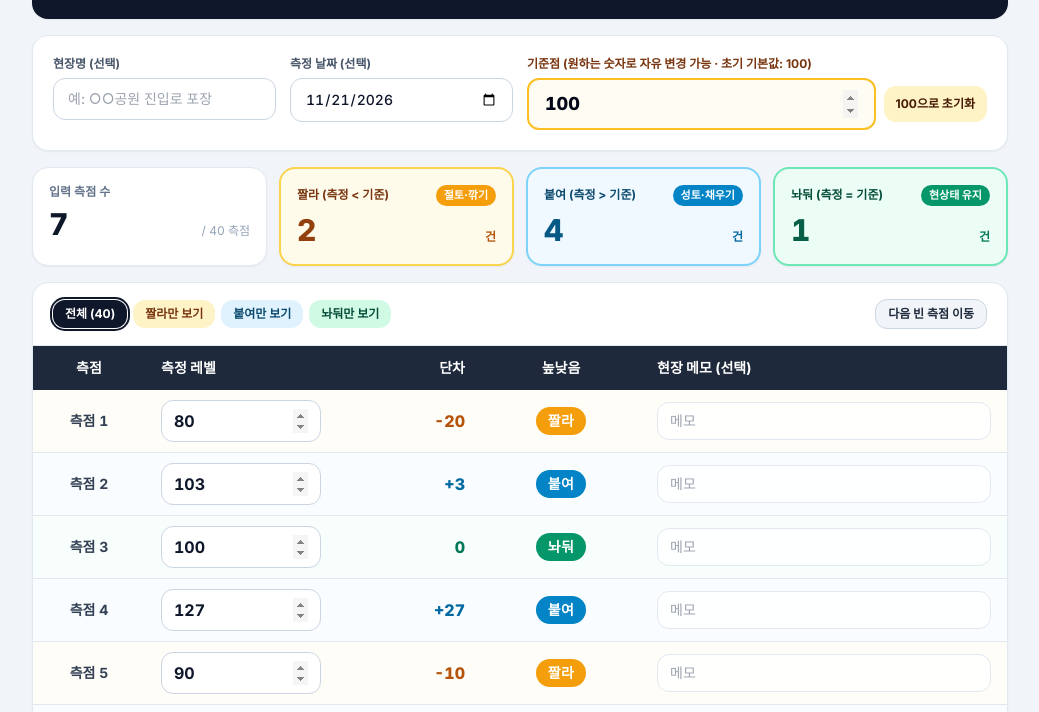
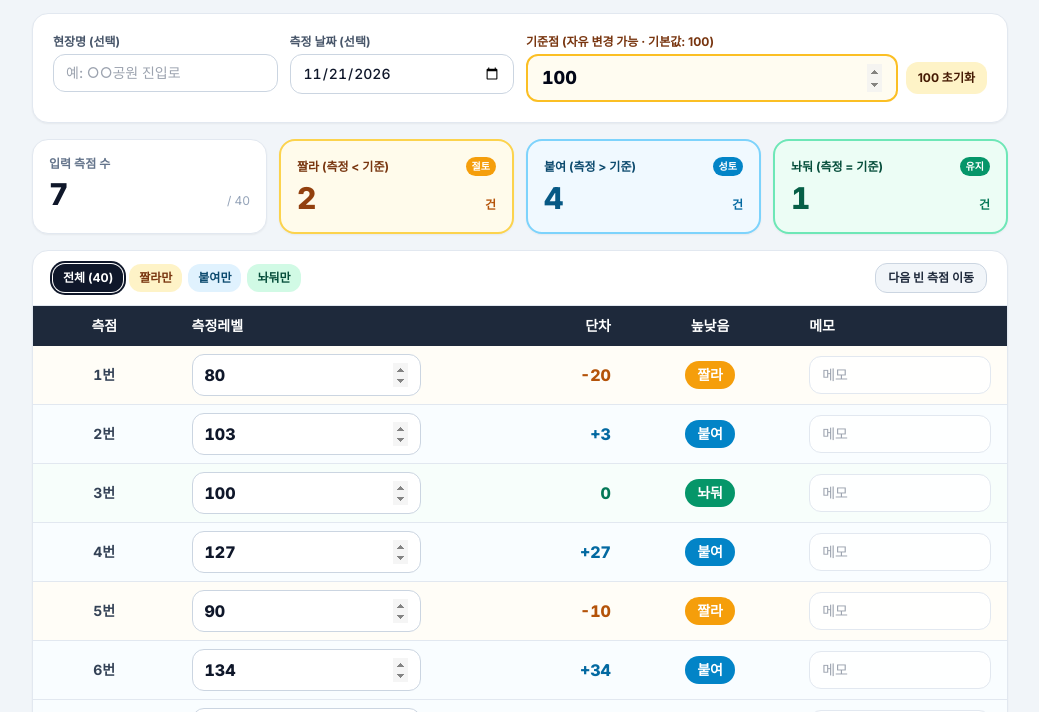
Before and after one commit to easydesign2009/level-calc, a plain HTML site: page index.html in a window 1280 px wide. Shown: the part 164-876 px from the top of the page, without its empty margins (120-1159 px from the left). Drawn offline with nearby package versions, Linux system fonts and the light colour scheme.

Commit message:
Update index.html

```diff
--- a/index.html
+++ b/index.html
@@ -26,46 +26,46 @@
   </style>
 </head>
 <body class="bg-slate-100 text-slate-900 min-h-screen pb-12">
-  <div class="max-w-5xl mx-auto px-3 sm:px-6 pt-4 sm:pt-6 space-y-4">
+  <div class="max-w-5xl mx-auto px-2.5 sm:px-6 pt-3 sm:pt-6 space-y-3.5 sm:space-y-4">
     <!-- 상단 타이틀 및 공유/초기화 액션 바 -->
     <header class="bg-slate-900 text-white rounded-2xl p-4 sm:p-6 shadow-sm">
-      <div class="flex flex-col md:flex-row md:items-center md:justify-between gap-4">
+      <div class="flex flex-col md:flex-row md:items-center md:justify-between gap-3.5">
         <div>
-          <div class="inline-flex items-center gap-2 px-2.5 py-1 rounded-full bg-amber-400/15 border border-amber-300/30 text-amber-300 text-xs font-semibold mb-2">
+          <div class="inline-flex items-center gap-2 px-2.5 py-1 rounded-full bg-amber-400/15 border border-amber-300/30 text-amber-300 text-xs font-semibold mb-1.5">
             <span>현장 레벨 측정 · 단차 자동 판정</span>
           </div>
           <h1 class="text-xl sm:text-2xl font-extrabold tracking-tight">레벨 계산기</h1>
           <p class="text-xs sm:text-sm text-slate-300 mt-1">
-            기준점 대비 측정 레벨의 단차(<span class="font-semibold text-white">측정값 - 기준점</span>)와 작업 구분(<span class="text-amber-300 font-semibold">짤라</span> · <span class="text-sky-300 font-semibold">붙여</span> · <span class="text-emerald-300 font-semibold">놔둬</span>)을 즉시 계산합니다.
+            단차(<span class="font-semibold text-white">측정값 - 기준점</span>) · 구분(<span class="text-amber-300 font-semibold">짤라</span> · <span class="text-sky-300 font-semibold">붙여</span> · <span class="text-emerald-300 font-semibold">놔둬</span>) 자동 계산
           </p>
         </div>
 
-        <div class="flex flex-wrap items-center gap-2">
+        <div class="flex flex-wrap items-center gap-1.5 sm:gap-2">
           <button
             type="button"
             onclick="copySummaryText()"
-            class="px-3.5 py-2.5 rounded-xl bg-amber-400 hover:bg-amber-300 text-slate-950 text-xs sm:text-sm font-bold transition shadow-sm active:scale-[0.99]"
+            class="px-3 py-2 rounded-xl bg-amber-400 hover:bg-amber-300 text-slate-950 text-xs sm:text-sm font-bold transition shadow-sm active:scale-[0.99]"
           >
             요약 복사
           </button>
           <button
             type="button"
             onclick="exportCsv()"
-            class="px-3.5 py-2.5 rounded-xl bg-slate-800 hover:bg-slate-700 text-white border border-slate-700 text-xs sm:text-sm font-semibold transition active:scale-[0.99]"
+            class="px-3 py-2 rounded-xl bg-slate-800 hover:bg-slate-700 text-white border border-slate-700 text-xs sm:text-sm font-semibold transition active:scale-[0.99]"
           >
             CSV 저장
           </button>
           <button
             type="button"
             onclick="resetSampleData()"
-            class="px-3.5 py-2.5 rounded-xl bg-slate-800 hover:bg-slate-700 text-slate-200 border border-slate-700 text-xs sm:text-sm font-medium transition active:scale-[0.99]"
+            class="px-3 py-2 rounded-xl bg-slate-800 hover:bg-slate-700 text-slate-200 border border-slate-700 text-xs sm:text-sm font-medium transition active:scale-[0.99]"
           >
             샘플 복원
           </button>
           <button
             type="button"
             onclick="clearAllMeasurements()"
-            class="px-3.5 py-2.5 rounded-xl bg-rose-950/70 hover:bg-rose-900 text-rose-200 border border-rose-800/60 text-xs sm:text-sm font-medium transition active:scale-[0.99]"
+            class="px-3 py-2 rounded-xl bg-rose-950/70 hover:bg-rose-900 text-rose-200 border border-rose-800/60 text-xs sm:text-sm font-medium transition active:scale-[0.99]"
           >
             측정값 비우기
           </button>
@@ -77,10 +77,10 @@
     </header>
 
     <!-- 현장 정보 + 기준점 설정 카드 -->
-    <section class="bg-white rounded-2xl border border-slate-200 shadow-sm p-4 sm:p-5">
-      <div class="grid grid-cols-1 sm:grid-cols-2 lg:grid-cols-4 gap-3.5">
+    <section class="bg-white rounded-2xl border border-slate-200 shadow-sm p-3.5 sm:p-5">
+      <div class="grid grid-cols-1 sm:grid-cols-2 lg:grid-cols-4 gap-3">
         <div>
-          <label for="siteName" class="block text-xs font-bold text-slate-600 mb-1.5">
+          <label for="siteName" class="block text-xs font-bold text-slate-600 mb-1">
             현장명 (선택)
           </label>
           <input
@@ -89,27 +89,27 @@
             autocomplete="off"
             autocorrect="off"
             autocapitalize="off"
-            placeholder="예: ○○공원 진입로 포장"
+            placeholder="예: ○○공원 진입로"
             oninput="handleSiteNameInput(this.value)"
-            class="w-full rounded-xl border border-slate-300 bg-white px-3.5 py-2.5 text-sm font-medium text-slate-900 focus:outline-none focus:ring-2 focus:ring-slate-900"
+            class="w-full rounded-xl border border-slate-300 bg-white px-3 py-2 text-sm font-medium text-slate-900 focus:outline-none focus:ring-2 focus:ring-slate-900"
           />
         </div>
 
         <div>
-          <label for="measureDate" class="block text-xs font-bold text-slate-600 mb-1.5">
+          <label for="measureDate" class="block text-xs font-bold text-slate-600 mb-1">
             측정 날짜 (선택)
           </label>
           <input
             id="measureDate"
             type="date"
             onchange="handleDateChange(this.value)"
-            class="w-full rounded-xl border border-slate-300 bg-white px-3.5 py-2.5 text-sm font-medium text-slate-900 tabular-nums focus:outline-none focus:ring-2 focus:ring-slate-900"
+            class="w-full rounded-xl border border-slate-300 bg-white px-3 py-2 text-sm font-medium text-slate-900 tabular-nums focus:outline-none focus:ring-2 focus:ring-slate-900"
           />
         </div>
 
         <div class="sm:col-span-2 lg:col-span-2">
-          <label for="referencePoint" class="block text-xs font-bold text-amber-900 mb-1.5">
-            기준점 (원하는 숫자로 자유 변경 가능 · 초기 기본값: 100)
+          <label for="referencePoint" class="block text-xs font-bold text-amber-900 mb-1">
+            기준점 (자유 변경 가능 · 기본값: 100)
           </label>
           <div class="flex items-center gap-2">
             <input
@@ -119,15 +119,15 @@
               inputmode="decimal"
               value="100"
               oninput="handleRefChange()"
-              class="w-full rounded-xl border-2 border-amber-400 bg-amber-50/60 px-4 py-2.5 text-base sm:text-lg font-extrabold text-slate-950 tabular-nums focus:outline-none focus:ring-2 focus:ring-amber-500"
+              class="w-full rounded-xl border-2 border-amber-400 bg-amber-50/70 px-3.5 py-2 text-base sm:text-lg font-extrabold text-slate-950 tabular-nums focus:outline-none focus:ring-2 focus:ring-amber-500"
             />
             <button
               type="button"
               onclick="setRefDefault()"
-              class="px-3 py-2.5 rounded-xl bg-amber-100 hover:bg-amber-200 text-amber-950 text-xs font-bold shrink-0 transition"
+              class="px-3 py-2 rounded-xl bg-amber-100 hover:bg-amber-200 text-amber-950 text-xs font-bold shrink-0 transition"
               title="기준점을 100으로 되돌리기"
             >
-              100으로 초기화
+              100 초기화
             </button>
           </div>
         </div>
@@ -135,43 +135,43 @@
     </section>
 
     <!-- 실시간 요약 KPI 카드 4종 -->
-    <section class="grid grid-cols-2 lg:grid-cols-4 gap-3">
-      <div class="bg-white rounded-2xl border border-slate-200 p-4 shadow-sm">
+    <section class="grid grid-cols-2 lg:grid-cols-4 gap-2.5 sm:gap-3">
+      <div class="bg-white rounded-2xl border border-slate-200 p-3.5 sm:p-4 shadow-sm">
         <div class="text-xs font-semibold text-slate-500">입력 측점 수</div>
-        <div class="flex items-baseline justify-between mt-1.5">
+        <div class="flex items-baseline justify-between mt-1">
           <span id="kpiCount" class="text-2xl sm:text-3xl font-extrabold text-slate-900 tabular-nums">7</span>
-          <span class="text-xs text-slate-400 tabular-nums">/ 40 측점</span>
+          <span class="text-xs text-slate-400 tabular-nums">/ 40</span>
         </div>
       </div>
 
-      <div class="bg-amber-50 rounded-2xl border-2 border-amber-300 p-4 shadow-sm">
-        <div class="flex items-center justify-between">
+      <div class="bg-amber-50 rounded-2xl border-2 border-amber-300 p-3.5 sm:p-4 shadow-sm">
+        <div class="flex items-center justify-between gap-1">
           <span class="text-xs font-bold text-amber-900">짤라 (측정 &lt; 기준)</span>
-          <span class="px-2 py-0.5 rounded-full bg-amber-500 text-white text-[11px] font-extrabold">절토·깎기</span>
+          <span class="px-1.5 py-0.5 rounded-full bg-amber-500 text-white text-[10px] font-extrabold shrink-0">절토</span>
         </div>
-        <div class="flex items-baseline justify-between mt-1.5">
+        <div class="flex items-baseline justify-between mt-1">
           <span id="kpiCut" class="text-2xl sm:text-3xl font-extrabold text-amber-800 tabular-nums">2</span>
           <span class="text-xs font-semibold text-amber-700">건</span>
         </div>
       </div>
 
-      <div class="bg-sky-50 rounded-2xl border-2 border-sky-300 p-4 shadow-sm">
-        <div class="flex items-center justify-between">
+      <div class="bg-sky-50 rounded-2xl border-2 border-sky-300 p-3.5 sm:p-4 shadow-sm">
+        <div class="flex items-center justify-between gap-1">
           <span class="text-xs font-bold text-sky-900">붙여 (측정 &gt; 기준)</span>
-          <span class="px-2 py-0.5 rounded-full bg-sky-600 text-white text-[11px] font-extrabold">성토·채우기</span>
+          <span class="px-1.5 py-0.5 rounded-full bg-sky-600 text-white text-[10px] font-extrabold shrink-0">성토</span>
         </div>
-        <div class="flex items-baseline justify-between mt-1.5">
+        <div class="flex items-baseline justify-between mt-1">
           <span id="kpiFill" class="text-2xl sm:text-3xl font-extrabold text-sky-800 tabular-nums">4</span>
           <span class="text-xs font-semibold text-sky-700">건</span>
         </div>
       </div>
 
-      <div class="bg-emerald-50 rounded-2xl border-2 border-emerald-300 p-4 shadow-sm">
-        <div class="flex items-center justify-between">
+      <div class="bg-emerald-50 rounded-2xl border-2 border-emerald-300 p-3.5 sm:p-4 shadow-sm">
+        <div class="flex items-center justify-between gap-1">
           <span class="text-xs font-bold text-emerald-900">놔둬 (측정 = 기준)</span>
-          <span class="px-2 py-0.5 rounded-full bg-emerald-600 text-white text-[11px] font-extrabold">현상태 유지</span>
+          <span class="px-1.5 py-0.5 rounded-full bg-emerald-600 text-white text-[10px] font-extrabold shrink-0">유지</span>
         </div>
-        <div class="flex items-baseline justify-between mt-1.5">
+        <div class="flex items-baseline justify-between mt-1">
           <span id="kpiKeep" class="text-2xl sm:text-3xl font-extrabold text-emerald-800 tabular-nums">1</span>
           <span class="text-xs font-semibold text-emerald-700">건</span>
         </div>
@@ -180,13 +180,13 @@
 
     <!-- 필터 바 및 측점 1~40 테이블 -->
     <section class="bg-white rounded-2xl border border-slate-200 shadow-sm overflow-hidden">
-      <div class="p-4 sm:px-5 border-b border-slate-200 flex flex-col sm:flex-row sm:items-center sm:justify-between gap-3">
+      <div class="p-3 sm:px-5 border-b border-slate-200 flex flex-col sm:flex-row sm:items-center sm:justify-between gap-2.5">
         <div class="flex flex-wrap items-center gap-1.5" role="group" aria-label="결과 필터">
           <button
             type="button"
             data-filter="ALL"
             onclick="setFilter('ALL')"
-            class="filter-btn px-3 py-1.5 rounded-xl text-xs font-bold bg-slate-900 text-white transition"
+            class="filter-btn px-2.5 py-1.5 rounded-xl text-xs font-bold bg-slate-900 text-white transition"
           >
             전체 (40)
           </button>
@@ -194,25 +194,25 @@
             type="button"
             data-filter="CUT"
             onclick="setFilter('CUT')"
-            class="filter-btn px-3 py-1.5 rounded-xl text-xs font-bold bg-amber-100 text-amber-900 hover:bg-amber-200 transition"
+            class="filter-btn px-2.5 py-1.5 rounded-xl text-xs font-bold bg-amber-100 text-amber-900 hover:bg-amber-200 transition"
           >
-            짤라만 보기
+            짤라만
           </button>
           <button
             type="button"
             data-filter="FILL"
             onclick="setFilter('FILL')"
-            class="filter-btn px-3 py-1.5 rounded-xl text-xs font-bold bg-sky-100 text-sky-900 hover:bg-sky-200 transition"
+            class="filter-btn px-2.5 py-1.5 rounded-xl text-xs font-bold bg-sky-100 text-sky-900 hover:bg-sky-200 transition"
           >
-            붙여만 보기
+            붙여만
           </button>
           <button
             type="button"
             data-filter="KEEP"
             onclick="setFilter('KEEP')"
-            class="filter-btn px-3 py-1.5 rounded-xl text-xs font-bold bg-emerald-100 text-emerald-900 hover:bg-emerald-200 transition"
+            class="filter-btn px-2.5 py-1.5 rounded-xl text-xs font-bold bg-emerald-100 text-emerald-900 hover:bg-emerald-200 transition"
           >
-            놔둬만 보기
+            놔둬만
           </button>
         </div>
 
@@ -227,25 +227,26 @@
         </div>
       </div>
 
+      <!-- 메모 열을 축소하여 측정레벨·단차·높낮음이 좁은 화면에서도 잘 보이도록 구성 -->
       <div class="overflow-x-auto">
-        <table class="w-full text-left border-collapse">
+        <table class="w-full text-left border-collapse table-fixed sm:table-auto">
           <thead>
             <tr class="bg-slate-800 text-white text-xs sm:text-sm">
-              <th class="py-3 px-3 sm:px-4 font-bold w-24 sm:w-28 text-center">측점</th>
-              <th class="py-3 px-3 sm:px-4 font-bold w-40 sm:w-48">측정 레벨</th>
-              <th class="py-3 px-3 sm:px-4 font-bold w-32 sm:w-36 text-right">단차</th>
-              <th class="py-3 px-3 sm:px-4 font-bold w-32 sm:w-40 text-center">높낮음</th>
-              <th class="py-3 px-3 sm:px-4 font-bold">현장 메모 (선택)</th>
+              <th class="py-2.5 px-1.5 sm:px-4 font-bold w-14 sm:w-24 text-center">측점</th>
+              <th class="py-2.5 px-1.5 sm:px-4 font-bold w-24 sm:w-44">측정레벨</th>
+              <th class="py-2.5 px-1.5 sm:px-4 font-bold w-16 sm:w-32 text-right">단차</th>
+              <th class="py-2.5 px-1.5 sm:px-4 font-bold w-16 sm:w-28 text-center">높낮음</th>
+              <th class="py-2.5 px-1.5 sm:px-4 font-bold w-16 sm:w-36 text-center sm:text-left">메모</th>
             </tr>
           </thead>
-          <tbody id="levelTableBody" class="divide-y divide-slate-200 text-sm">
+          <tbody id="levelTableBody" class="divide-y divide-slate-200 text-xs sm:text-sm">
           </tbody>
         </table>
       </div>
     </section>
 
     <!-- 공유/보고서용 요약 미리보기 박스 -->
-    <section class="bg-white rounded-2xl border border-slate-200 shadow-sm p-4 sm:p-5">
+    <section class="bg-white rounded-2xl border border-slate-200 shadow-sm p-3.5 sm:p-5">
       <div class="flex items-center justify-between mb-2">
         <h2 class="text-xs sm:text-sm font-bold text-slate-700">카톡 · 현장 보고서 요약 미리보기</h2>
         <button
@@ -258,7 +259,7 @@
       </div>
       <pre
         id="summaryPreview"
-        class="w-full rounded-xl bg-slate-50 border border-slate-200 p-3.5 text-xs sm:text-sm text-slate-800 whitespace-pre-wrap break-words leading-relaxed tabular-nums"
+        class="w-full rounded-xl bg-slate-50 border border-slate-200 p-3 text-xs sm:text-sm text-slate-800 whitespace-pre-wrap break-words leading-relaxed tabular-nums"
       ></pre>
     </section>
   </div>
@@ -276,7 +277,7 @@
       7: 120
     };
 
-    const STORAGE_KEY = 'field_level_calculator_v2';
+    const STORAGE_KEY = 'field_level_calculator_v3';
 
     let state = {
       siteName: '',
@@ -414,7 +415,6 @@
       state.referenceRaw = rawVal;
 
       if (rawVal === '' || rawVal === '-' || rawVal === '.') {
-        // 입력 도중(빈칸, 마이너스, 소수점)에는 기존 계산 기준점을 유지하되 입력값은 그대로 둠
         saveState();
         return;
       }
@@ -468,15 +468,15 @@
 
     function getBadgeHtml(actionCode, actionLabel) {
       if (actionCode === 'CUT') {
-        return `<span class="inline-flex items-center justify-center px-3 py-1 rounded-full bg-amber-500 text-white text-xs sm:text-sm font-extrabold tracking-wide shadow-xs">${actionLabel}</span>`;
+        return `<span class="inline-flex items-center justify-center px-2 sm:px-3 py-1 rounded-full bg-amber-500 text-white text-xs sm:text-sm font-extrabold whitespace-nowrap">${actionLabel}</span>`;
       }
       if (actionCode === 'FILL') {
-        return `<span class="inline-flex items-center justify-center px-3 py-1 rounded-full bg-sky-600 text-white text-xs sm:text-sm font-extrabold tracking-wide shadow-xs">${actionLabel}</span>`;
+        return `<span class="inline-flex items-center justify-center px-2 sm:px-3 py-1 rounded-full bg-sky-600 text-white text-xs sm:text-sm font-extrabold whitespace-nowrap">${actionLabel}</span>`;
       }
       if (actionCode === 'KEEP') {
-        return `<span class="inline-flex items-center justify-center px-3 py-1 rounded-full bg-emerald-600 text-white text-xs sm:text-sm font-extrabold tracking-wide shadow-xs">${actionLabel}</span>`;
+        return `<span class="inline-flex items-center justify-center px-2 sm:px-3 py-1 rounded-full bg-emerald-600 text-white text-xs sm:text-sm font-extrabold whitespace-nowrap">${actionLabel}</span>`;
       }
-      return `<span class="inline-flex items-center justify-center px-2.5 py-0.5 rounded-full bg-slate-100 text-slate-400 text-xs font-semibold">미입력</span>`;
+      return `<span class="inline-flex items-center justify-center px-1.5 sm:px-2.5 py-0.5 rounded-full bg-slate-100 text-slate-400 text-[11px] sm:text-xs font-semibold whitespace-nowrap">-</span>`;
     }
 
     function getDiffClass(actionCode) {
@@ -496,7 +496,7 @@
 
       if (diffCell) {
         diffCell.textContent = res.hasInput ? formatDiff(res.diff) : '-';
-        diffCell.className = `py-2.5 px-3 sm:px-4 text-right tabular-nums text-sm sm:text-base ${getDiffClass(res.actionCode)}`;
+        diffCell.className = `py-2 px-1.5 sm:px-4 text-right tabular-nums text-xs sm:text-base break-all sm:break-normal ${getDiffClass(res.actionCode)}`;
       }
       if (actionCell) {
         actionCell.innerHTML = getBadgeHtml(res.actionCode, res.actionLabel);
@@ -586,28 +586,28 @@
         const levelVal = state.points[item.index]?.level ?? '';
 
         tr.innerHTML = `
-          <td class="py-2.5 px-3 sm:px-4 text-center font-bold text-slate-700 tabular-nums whitespace-nowrap">
-            측점 ${item.index}
+          <td class="py-2 px-1 sm:px-4 text-center font-bold text-slate-700 tabular-nums whitespace-nowrap">
+            ${item.index}번
           </td>
-          <td class="py-2.5 px-3 sm:px-4">
+          <td class="py-2 px-1 sm:px-4">
             <input
               id="level-${item.index}"
               type="number"
               step="any"
               inputmode="decimal"
               value="${levelVal}"
-              placeholder="측정값 입력"
+              placeholder="값 입력"
               oninput="handleLevelInput(${item.index}, this.value)"
-              class="w-full rounded-xl border border-slate-300 bg-white px-3 py-2 text-sm sm:text-base font-bold text-slate-900 tabular-nums focus:outline-none focus:ring-2 focus:ring-slate-900"
+              class="w-full rounded-lg sm:rounded-xl border border-slate-300 bg-white px-2 sm:px-3 py-1.5 sm:py-2 text-xs sm:text-base font-extrabold text-slate-900 tabular-nums focus:outline-none focus:ring-2 focus:ring-slate-900"
             />
           </td>
-          <td id="diff-${item.index}" class="py-2.5 px-3 sm:px-4 text-right tabular-nums text-sm sm:text-base ${getDiffClass(item.actionCode)}">
+          <td id="diff-${item.index}" class="py-2 px-1.5 sm:px-4 text-right tabular-nums text-xs sm:text-base break-all sm:break-normal ${getDiffClass(item.actionCode)}">
             ${item.hasInput ? formatDiff(item.diff) : '-'}
           </td>
-          <td id="action-${item.index}" class="py-2.5 px-3 sm:px-4 text-center whitespace-nowrap">
+          <td id="action-${item.index}" class="py-2 px-1 sm:px-4 text-center whitespace-nowrap">
             ${getBadgeHtml(item.actionCode, item.actionLabel)}
           </td>
-          <td class="py-2.5 px-3 sm:px-4">
+          <td class="py-2 px-1 sm:px-4">
             <input
               id="note-${item.index}"
               type="text"
@@ -615,7 +615,7 @@
               value="${escapedNote}"
               placeholder="메모"
               oninput="handleNoteInput(${item.index}, this.value)"
-              class="w-full min-w-[110px] rounded-xl border border-slate-200 bg-white/90 px-3 py-2 text-xs sm:text-sm text-slate-700 focus:outline-none focus:ring-2 focus:ring-slate-400"
+              class="w-full rounded-lg sm:rounded-xl border border-slate-200 bg-white/90 px-1.5 sm:px-3 py-1.5 sm:py-2 text-[11px] sm:text-sm text-slate-700 focus:outline-none focus:ring-2 focus:ring-slate-400"
             />
           </td>
         `;
```
